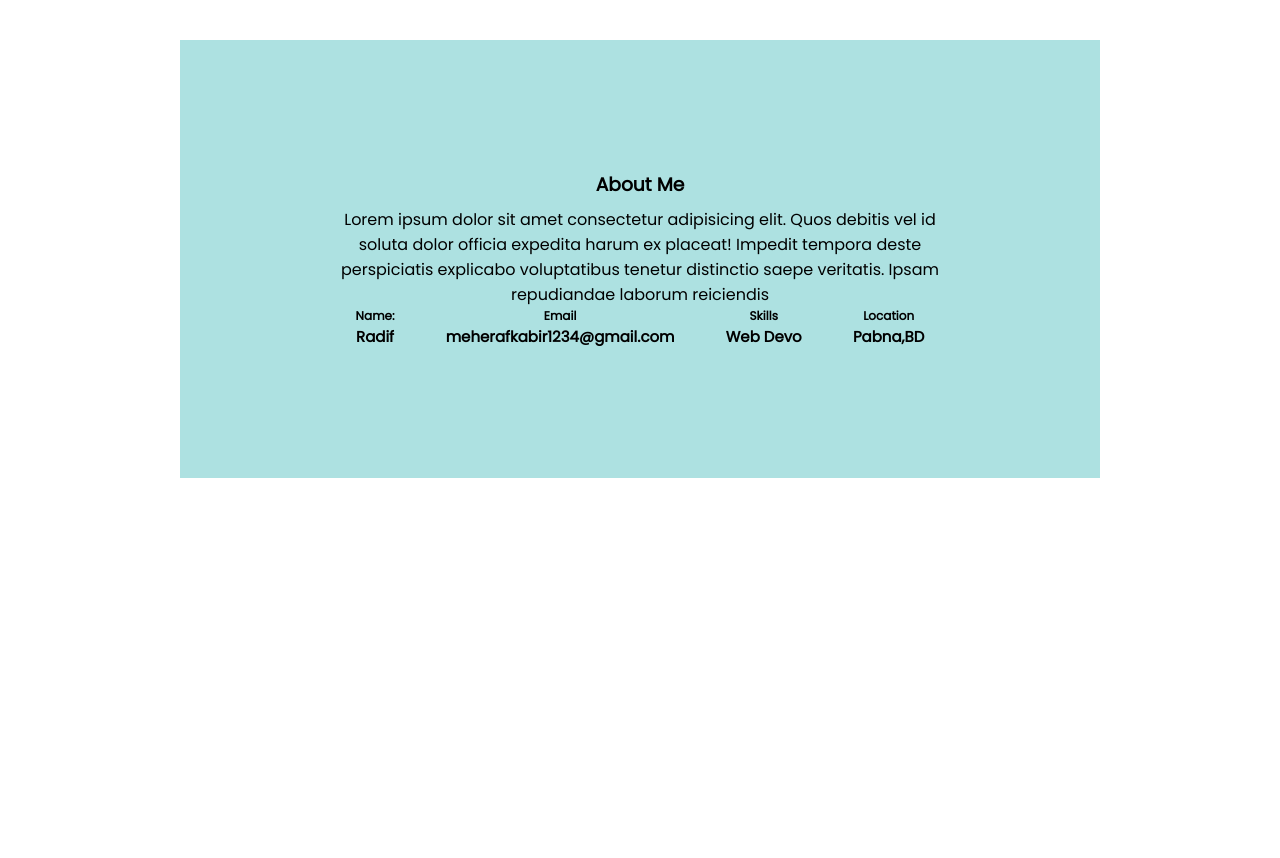
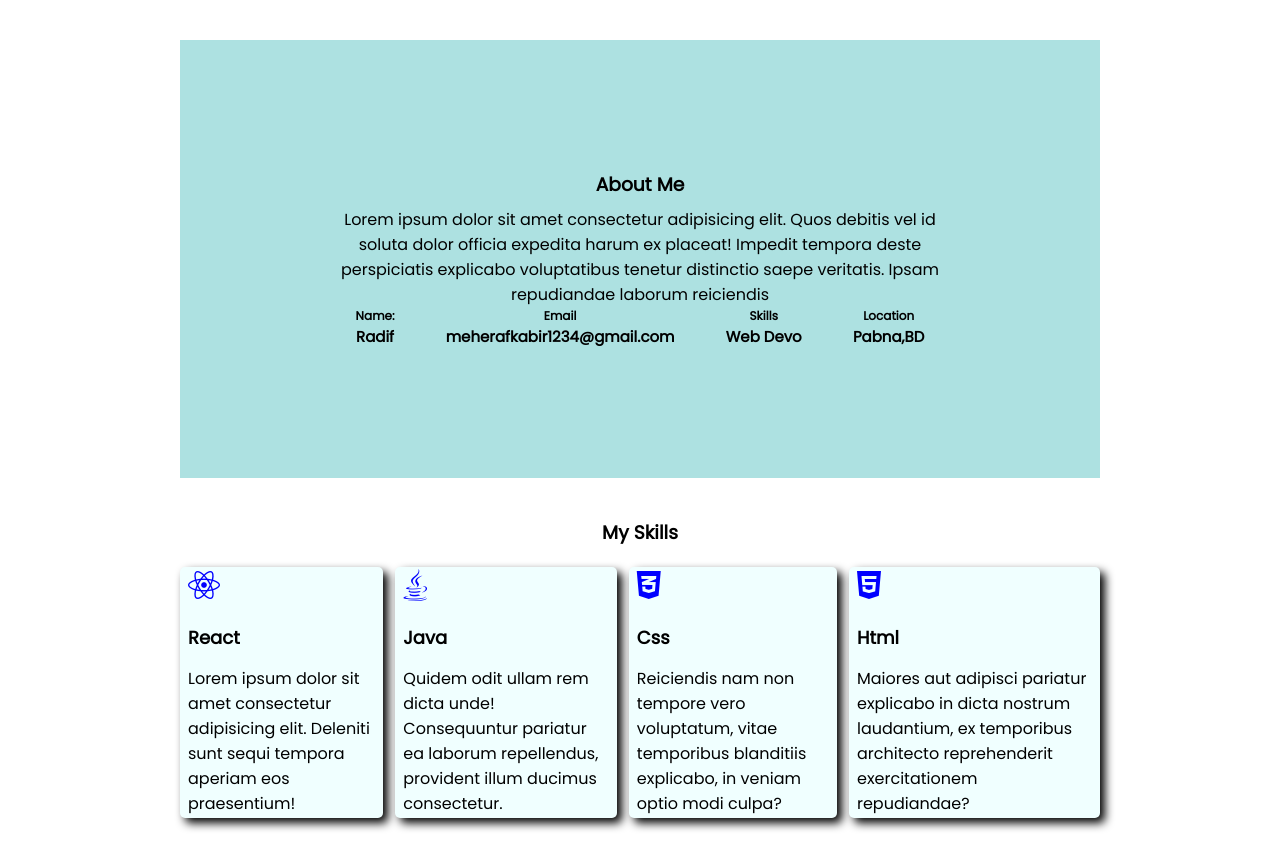
Before and after one commit to radifkhanrafin/Moduile-5, a plain HTML site: page index.html in a window 1280 px wide. Shown: the part 640-1498 px from the top of the page. Before the commit the page ends 1118 px from the top, so only its background shows below. Drawn offline with Linux system fonts and the light colour scheme; a web font is replaced by a local one.

Commit message:
skil added

```diff
--- a/index.html
+++ b/index.html
@@ -50,7 +50,7 @@
     <main>
         <section class="about">
             <div>
-                <h3>About Me</h3>
+                <h3 class="section-title">About Me</h3>
                 <p>Lorem ipsum dolor sit amet consectetur adipisicing elit. Quos debitis vel id soluta dolor officia
                     expedita harum ex placeat! Impedit tempora deste perspiciatis explicabo voluptatibus tenetur
                     distinctio saepe veritatis. Ipsam repudiandae laborum reiciendis
@@ -78,6 +78,34 @@
                 </div>
             </div>
         </section>
+       <!-- skills section -->
+       <section class="skills">
+        <h3 class="section-title">My Skills</h3>
+        <div class="skill-container">
+            <div class="skill">
+                <i class="fa-brands fa-react fa-2x icon"></i>
+                <p class="skill-title">React</p>
+                <p class="skill-disc">Lorem ipsum dolor sit amet consectetur adipisicing elit. Deleniti sunt sequi tempora aperiam eos praesentium!</p>
+            </div>
+            <div class="skill">
+                <i class="fa-brands fa-java fa-2x icon"></i>
+                <p class="skill-title">Java</p>
+                <p class="skill-disc">Quidem odit ullam rem dicta unde! Consequuntur pariatur ea laborum repellendus, provident illum ducimus consectetur.</p>
+            </div>
+            <div class="skill">
+                <i class="fa-brands fa-css3-alt fa-2x icon"></i>
+                <p class="skill-title">Css</p>
+                <p class="skill-disc">Reiciendis nam non tempore vero voluptatum, vitae temporibus blanditiis explicabo, in veniam optio modi culpa?</p>
+            </div>
+            <div class="skill">
+                <i class="fa-brands fa-html5 fa-2x icon"></i>
+                <p class="skill-title">Html</p>
+                <p class="skill-disc">Maiores aut adipisci pariatur explicabo in dicta nostrum laudantium, ex temporibus architecto reprehenderit exercitationem repudiandae?</p>
+            </div>
+        </div>
+       </section>
+
+
     </main>
 </body>
 
--- a/style/style.css
+++ b/style/style.css
@@ -12,8 +12,9 @@
     color: white;
 
     border-radius: 5px;
-
-
+}
+.section-title{
+    text-align: center;
 }
 header{
     background-image: url(https://png.pngtree.com/thumb_back/fh260/background/20210408/pngtree-white-abstract-vector-web-background-design-image_597636.jpg);
@@ -69,6 +70,10 @@ nav li a {
 .banner-disc button{
     margin-right: 25px;
 }
+/* main section */
+main{
+    margin: 0 auto;
+}
 /* about me section */
 .about{
    text-align: center;
@@ -84,7 +89,7 @@ nav li a {
 
 .about-info-container{
     display: flex;
-    margin: 0 auto;
+
     justify-content: space-around;
 
 }
@@ -99,3 +104,34 @@ nav li a {
     font-size: 15px;
     font-weight: bolder;
 }
+/* skills style */
+.skills{
+    margin:40px 180px ;
+}
+.skills h3{
+    margin-bottom: 20px;
+}
+.skill-container{
+    display: flex;
+    gap: 12px;
+
+}
+.skill{
+    background-color: azure;
+    box-shadow: 5px 5px 10px black;
+    border-radius: 5px;
+    padding: 2px 8px;
+
+}
+.icon{
+    color: blue;
+}
+.skill-title{
+    font-size: 18px;
+    font-weight: bolder;
+    margin-top: 20px ;
+    margin-bottom: 15px;
+}
+.skill-disc{
+   justify-content: center;
+}
```
